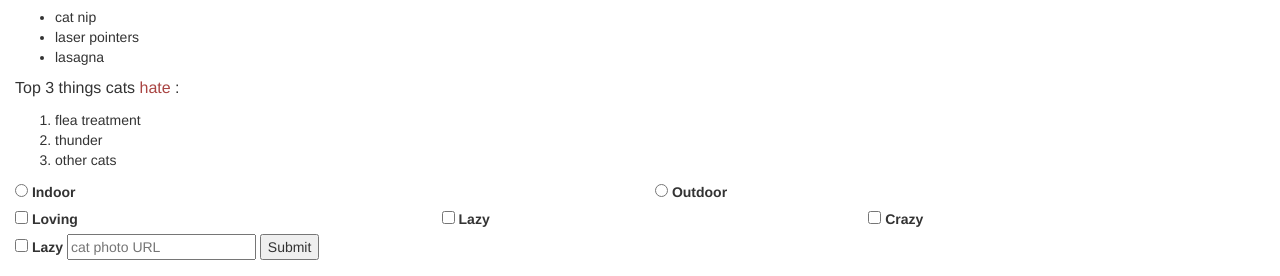
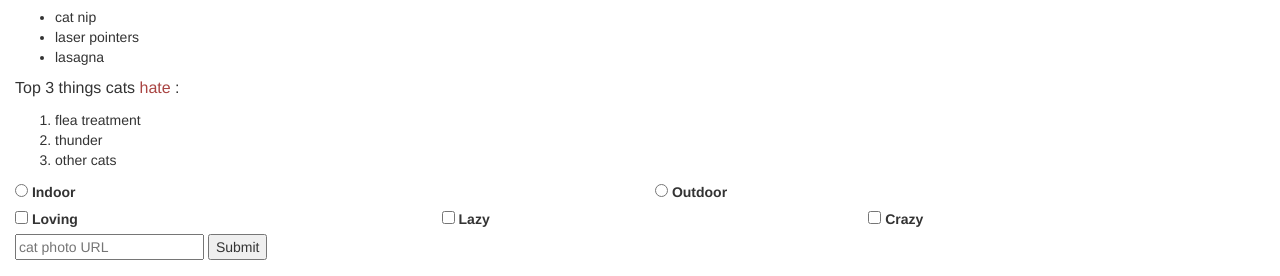
Before and after one commit to SubairMohamed/Frontend-Dev, a plain HTML site: page index.html in a window 1280 px wide. Shown: the part 695-971 px from the top of the page. Drawn offline with nearby package versions, Linux system fonts and the light colour scheme.

Commit message:
well-remove

```diff
--- a/index.html
+++ b/index.html
@@ -89,8 +89,6 @@
                 <label><input type="checkbox" name="personality"> Crazy</label>
             </div>
         </div>
-
-        <label><input type="checkbox" name="personality"> Lazy</label>
         <input type="text" placeholder="cat photo URL" required>
         <button type="submit">Submit</button>
     </form>
```
